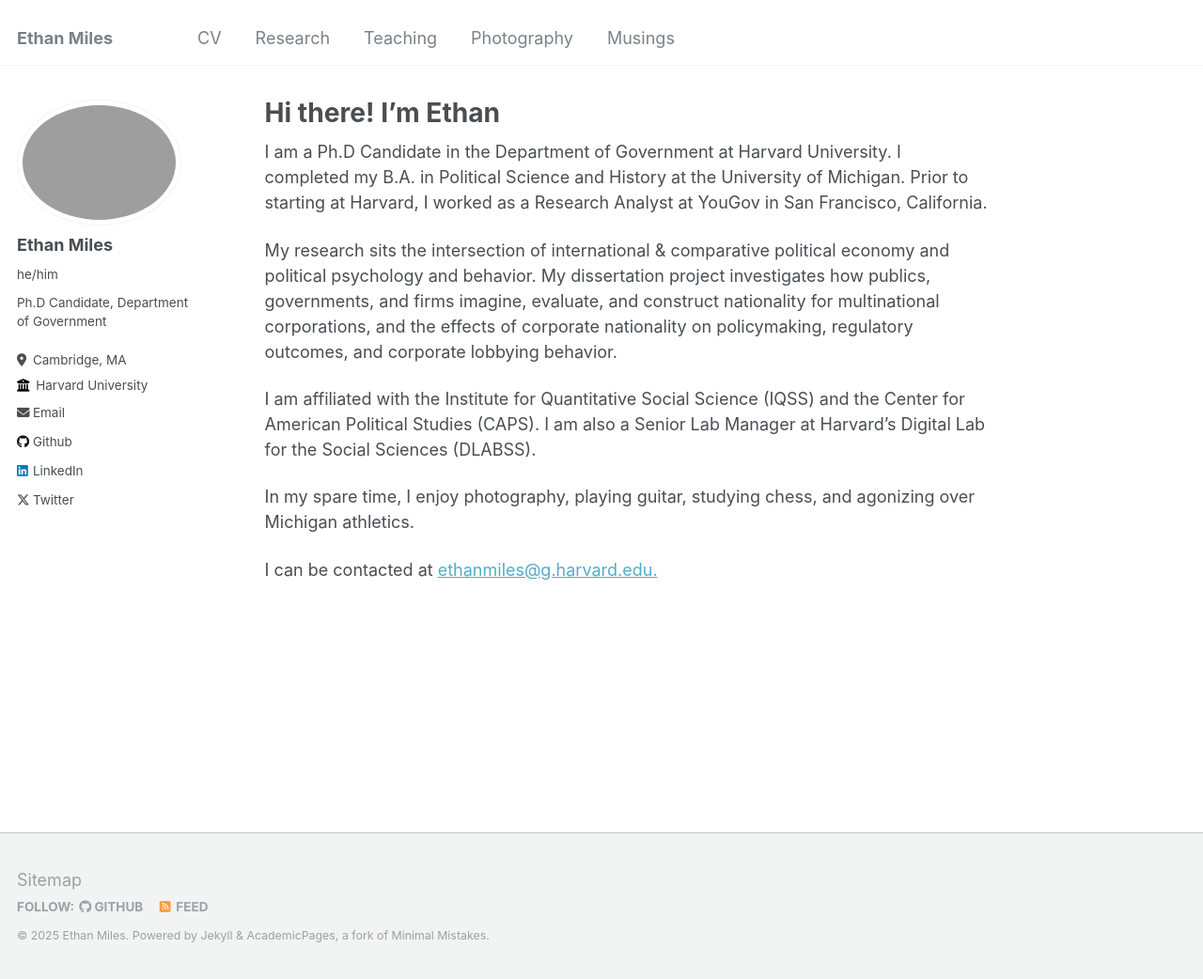
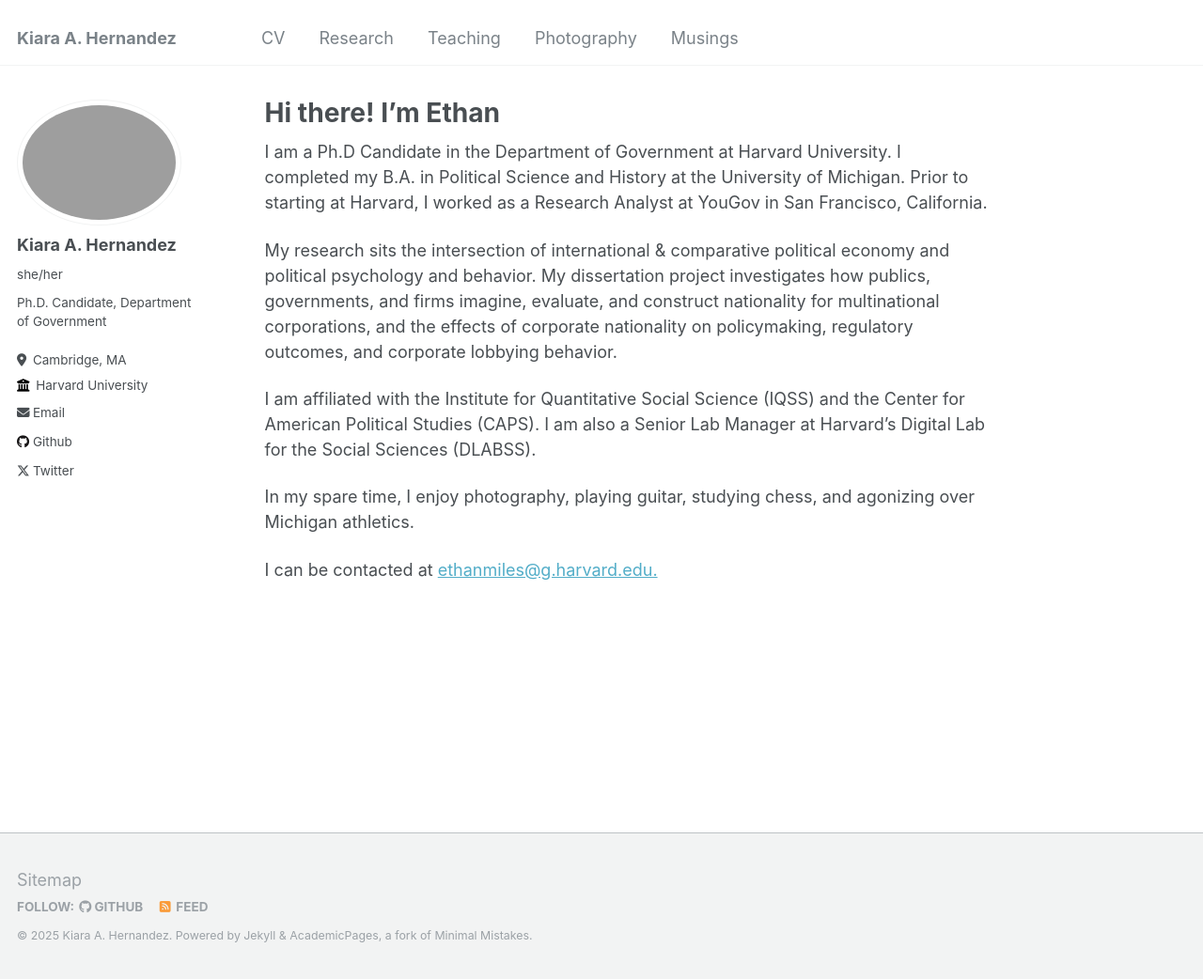
Before and after one commit to kiarahernandezm/kiaraahernandez, a Jekyll site: the page built from _pages/about.md, in a window 1280 px wide and 1042 px high. Shown: the whole window at 94% size. Built offline with Jekyll 4.4.1, drawn with Linux system fonts in a browser that asks for light colours.

Commit message:
Update _config.yml

```diff
--- a/_config.yml
+++ b/_config.yml
@@ -8,27 +8,27 @@
 
 # Basic Site Settings
 locale                   : "en-US"
-title                    : "Ethan Miles"
+title                    : "Kiara A. Hernandez"
 title_separator          : "-"
-name                     : &name "Ethan Miles"
-description              : &description "Ph.D Candidate, Harvard University Department of Government"
-url                      : https://ethanmiles.github.io # the base hostname & protocol for your site e.g. "https://mmistakes.github.io"
+name                     : &name "Kiara A. Hernandez"
+description              : &description "Ph.D. Candidate, Harvard University Department of Government"
+url                      : https://kiarahernandezm.github.io # the base hostname & protocol for your site e.g. "https://mmistakes.github.io"
 baseurl                  : "" # the subpath of your site, e.g. "/blog"
-repository               : "ethanmiles/ethanmiles.github.io"
+repository               : "kiarahernandezm/kiaraahernandez.github.io"
 
 # Site Author - The following control what appear as part of the author content on the side bar.
 #               If a field is blank the icon and link will not appear, otherwise it will be shown.
 #               Additional customization can be done by editing /_includes/author-profile.html
 author:
   # Biographic information
-  avatar           : "blue_mosque_final.jpg"
-  name             : "Ethan Miles"
-  pronouns         : "he/him"
-  bio              : "Ph.D Candidate, Department of Government"
+  avatar           : "headshot1.HEIC"
+  name             : "Kiara A. Hernandez"
+  pronouns         : "she/her"
+  bio              : "Ph.D. Candidate, Department of Government"
   location         : "Cambridge, MA"
   employer         : "Harvard University"
   uri              : # URL
-  email            : "ethanmiles@g.harvard.edu"
+  email            : "khernandez@g.harvard.edu"
 
   # Academic websites
   arxiv            : # URL - Update with the correct link to your profile
@@ -43,12 +43,12 @@
   bitbucket        : # Username - Update with your username on the site
   codepen          : # Username
   dribbble         : # Username
-  github           : "ethanmiles"
+  github           : "kiarahernandezm"
   kaggle           : # Username
   stackoverflow    : # User number or user number and name (i.e., use "1" or "1/jeff-atwood")
 
   # Social media
-  bluesky          : # "bsky.app" # Replace this with you Bluesky username
+  bluesky          : # "kiarahernandezm" # Replace this with you Bluesky username
   facebook         : # Username
   flickr           : # Username
   foursquare       : # Username
@@ -57,7 +57,7 @@
   keybase          : # Username
   instagram        : # Username
   lastfm           : # Username
-  linkedin         : "etmiles"
+  linkedin         : #
   mastodon         : # URL
   medium           : # URL
   pinterest        : # Username
@@ -65,7 +65,7 @@
   steam            : # Username
   telegram         : # URL
   tumblr           : # Username
-  twitter          : "@ethantmiles"
+  twitter          : "@kiarahernandezm"
   vine             : # Username
   weibo            : # Username
   wikipedia        : # Username
```
